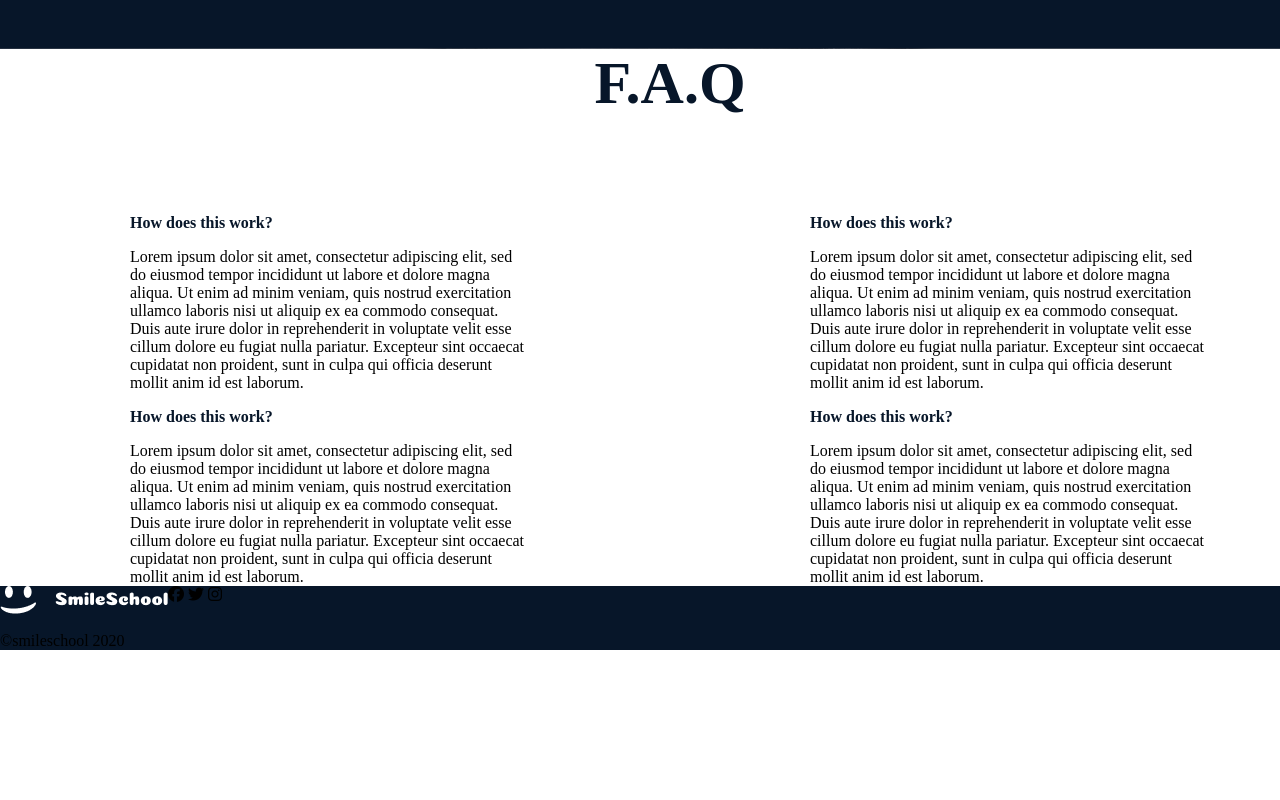
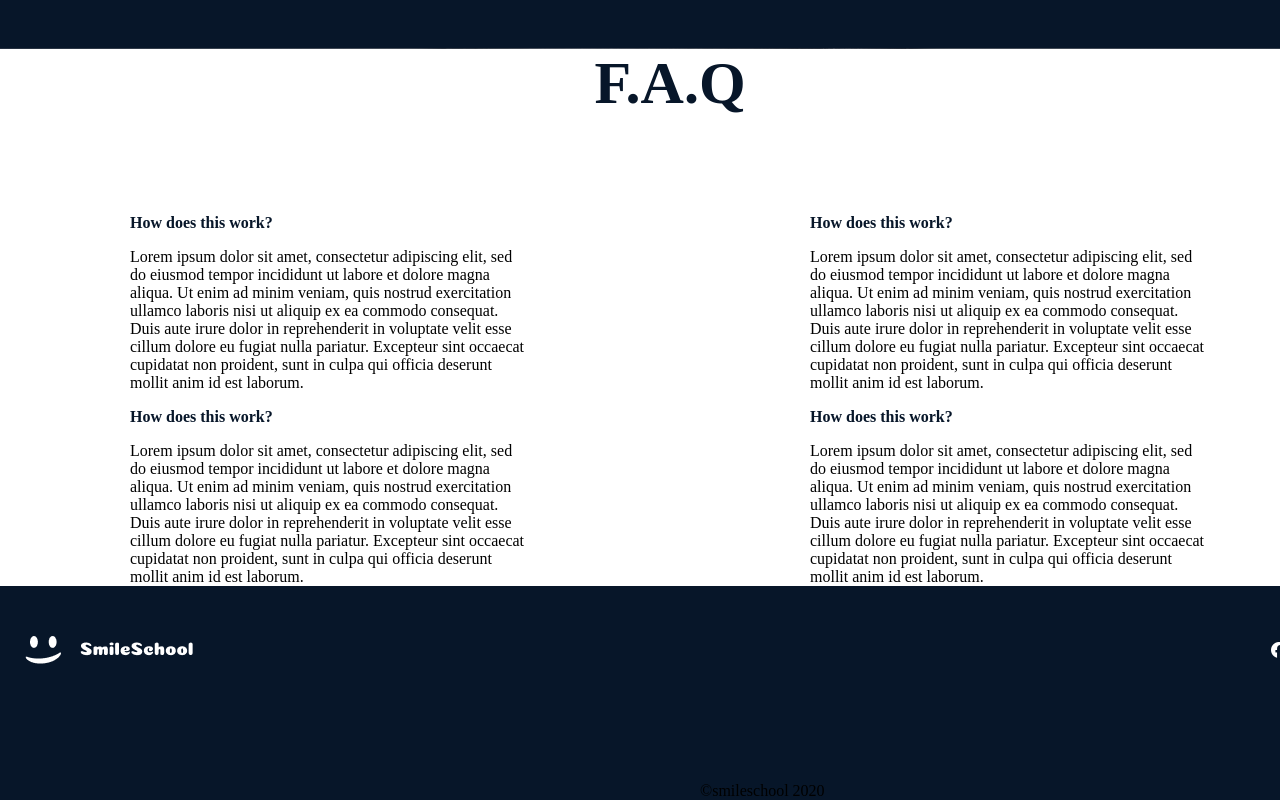
Before and after one commit to MARTIN-MONYEBODI/alx_html_css, a plain HTML site: page css_advanced/index.html in a window 1280 px wide. Shown: the part 2571-3371 px from the top of the page. Before the commit the page ends 3221 px from the top, so only its background shows below. Drawn offline with Linux system fonts and the light colour scheme.

Commit message:
added styling to the footer section

```diff
--- a/css_advanced/index.html
+++ b/css_advanced/index.html
@@ -225,13 +225,13 @@
         <section>
             <div class="last">
                 <img src="images/logo.png" alt="logo">
-                <div>
+                <div class="socials">
                     <i class="fa-brands fa-facebook"></i>
                     <i class="fa-brands fa-twitter"></i>
                     <i class="fa-brands fa-instagram"></i>
                 </div>
             </div>
-            <p>©smileschool 2020</p>
+            <p class="lastp">©smileschool 2020</p>
         </section>
     </footer>
 </body>
--- a/css_advanced/styles.css
+++ b/css_advanced/styles.css
@@ -273,6 +273,7 @@ blockquote {
 .lorem {
     width: 250px;
     margin: auto;
+    color: var(--white-color);
 }
 .register {
     margin-left: 700px;
@@ -311,8 +312,21 @@ blockquote {
 }
 footer {
     background-color: var(--dark-purple-color);
+    margin-right: -70px;
 }
 .last {
     display: flex;
     flex-direction: row;
+    align-items: center;
+    justify-content: space-between;
+    width:1300px;
+    margin: auto;
+    padding-top: 50px;
+    padding-bottom: 100px;
 }
+.socials {
+    color: var(--white-color)
+}
+.lastp {
+    margin-left: 700px;
+}
```
